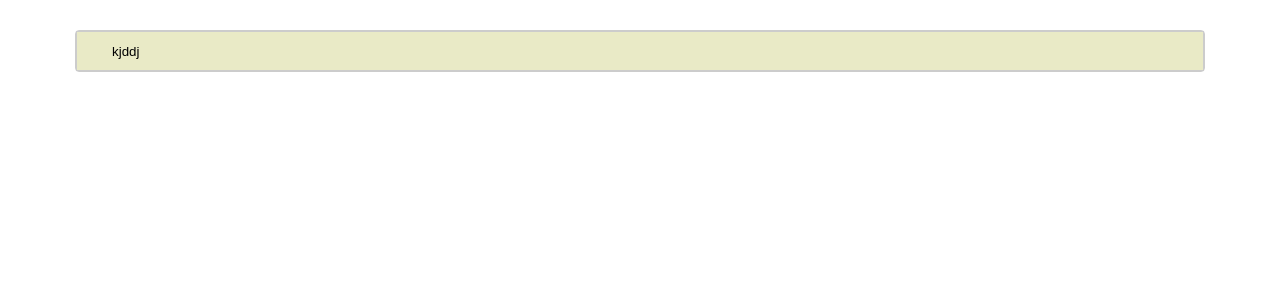
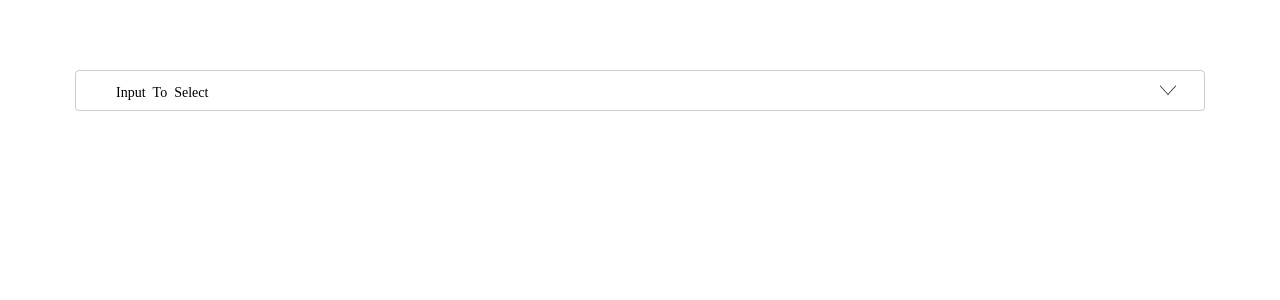
Before and after one commit to github344085688/ts-admin, a Vue app: page /main in a window 1280 px wide. Shown: the top 300 px of the page. Built offline with nearby package versions, Linux system fonts and the light colour scheme.

Commit message:
2018-7-18

```diff
--- a/config/index.js
+++ b/config/index.js
@@ -6,7 +6,7 @@ module.exports = {
     assetsPublicPath: '/',
     proxyTable: {},
     host: 'localhost',
-    port: 8000,
+    port: 7000,
     autoOpenBrowser: false,
     errorOverlay: true,
     notifyOnErrors: true,
--- a/src/components/inputSelectChoices/inputSelectChoices.ts
+++ b/src/components/inputSelectChoices/inputSelectChoices.ts
@@ -5,30 +5,27 @@ import {Component, Prop} from "vue-property-decorator";
 import axVue from '../../httpAnency'
 import template from './inputSelectChoices.vue'
 import loDing from '../lodingStyle/lodingStyle.ts'
-import { Observable } from 'rxjs/Observable'
-import { Subject } from "rxjs/Subject";
+import {Observable} from 'rxjs/Observable'
 import 'rxjs/add/observable/fromEvent'
 import 'rxjs/add/operator/throttleTime'
 import 'rxjs/add/operator/debounceTime'
 
-
-/*import 'rxjs/add/observable/of'
-import 'rxjs/add/observable/interval'
-import 'rxjs/add/operator/pluck'
-import 'rxjs/add/operator/startWith'
-import 'rxjs/add/operator/delay'*/
 @Component({
+    name: "inputSelectChoices",
     mixins: [template],
-    components:{
-        'lo-ding':loDing
+    components: {
+        "lo-ding": loDing
+    },
+    filters: {
+        filtersDatas(value: any) {
+            if (value.Name) return value.Name;
+            else  return value;
+        }
     }
 })
-
-
-
 export default class TextFile extends axVue {
     @Prop({
-        default:  ["Bevmo", "VIZIO", "KEEN", "Sun Power"]
+        default: []
     })
     deselectData: any;
 
@@ -46,70 +43,100 @@ export default class TextFile extends axVue {
         default: ''
     })
     value: string;
-    signIn:any='asdasdasd';
 
-    opensData:Array<any> = ["BevmoVal", "VIZDDSIO", "REWKEEN", "SPjeTsSun Power"];
-    isPopPlaceholders:boolean = true;
-    isFocused:boolean=false;
-    isActive:boolean=false;
+    SelectInputValue: string = '';
+
+    callbackData: any = [];
+
+    // "BevmoVal", "VIZDDSIO", "REWKEEN", "SPjeTsSun Power"
+    /* opensData:Array<any> =["BevmoVal", "VIZDDSIO", "REWKEEN", "SPjeTsSun Power"];*/
+    /* opensData:Array<any> =["BevmoVal", "VIZDDSIO", "REWKEEN", "SPjeTsSun Power"];*/
+    opensData: Array<any> = [{id: 'qz-0501', Name: 'BevmoVal'}, {id: 'qz-0701', Name: 'REWKEEN'}, {
+        id: 'qt-00d1',
+        Name: 'VIZDDSIO'
+    }, {id: 'qz-45401', Name: 'SPjeTsSun Power'}];
 
 
-    // : Subject<void> = new Subject();
+    isPopPlaceholders: boolean = true;
+    isFocused: boolean = false;
+    isActive: boolean = false;
+    isSelectIng: boolean = false;
 
-    get isValidate(): any{
-         if(this.isFocused || this.value!='')   return true
-         else return false
+    get isPlaceholder(): any {
+        if (this.deselectData.length > 0 || this.isFocused || this.SelectInputValue != '') return "isPlaceholder";
+    }
+
+    get isValidate(): any {
+        if (this.isFocused || this.value != '')   return true
+        else return false
 
     }
 
-    ss(aa:any){
-        console.log(aa)
-    }
     mounted() {
-        // inputPromise.then((o:any)=>console.log(o))
-        // this.inputInSub.then((response:any) => { console.log(response) })
-    }
-
- /*   interval =
-    subscriptions() {
-      this.interval
-    }
-
-*/
-    deselectDatass(){
-        alert('已回调')
-                 console.log(this)//这里就是改组件的VueComponent对象
-    }
-
-    inputInSub(){
-
-    };
-    inputdatas:string='kjddj'
-
-    handleFocus(ent:any){
-        this.isFocused=true;
-
-    }
-    handleChange(){
-
-    }
-    handleInput(ent:any){
 
 
     }
-    handleBlur(){
-       this.isFocused=false;
+
+    handleInput(el: any) {
+
 
     }
-    pushDeselectDat(item:any){
-        this.isActive=true;
-       if(this.deselectData.find((value:any) => value ==item)) return
-       else this.deselectData.push(item);
-    }
-    deleteChoiceData(items:any){
-        this.deselectData.splice(this.deselectData.indexOf(items),1);
-        this.$emit('update:selectData', this.deselectData)
+
+    handleChange() {
+
     }
 
+    handleFocus(el: any) {
+        this.isFocused = true;
+        let _this = this;
+
+        Observable.fromEvent(el.target, 'keyup')
+            .debounceTime(1000)
+            .subscribe((event: any) => {
+                if (!_this.SelectInputValue) return;
+                _this.deselectData.length = 0;
+                _this.isActive = true;
+                _this.isSelectIng = true;
+                _this.callbackData = [];
+                setTimeout(() => {
+                    _this.isSelectIng = false;
+                    _this.opensData = [1, 2, 3, 4];
+                }, 500)
+
+
+            })
+    }
+
+    handleBlur() {
+        this.isActive = false;
+        if (this.deselectData.length < 1) {
+            this.isFocused = false;
+            return false
+        }
+    }
+
+    pushDeselectDat(item: any) {
+        this.isActive = true;
+        if (this.deselectData.find((value: any) => value == item)) return false
+        this.deselectData.push(item);
+        if (item.Name) {
+            this.callbackData.push(item.id);
+        }
+        else {
+            this.callbackData.push(item);
+        }
+        this.$emit('update:selectData', this.callbackData)
+    }
+
+    deleteChoiceData(item: any) {
+        this.deselectData.splice(this.deselectData.indexOf(item), 1);
+        if (item.Name) {
+            this.callbackData.splice(this.callbackData.indexOf(item.id), 1);
+        }
+        else {
+            this.callbackData.splice(this.callbackData.indexOf(item), 1);
+        }
+        this.$emit('update:selectData', this.callbackData)
+    }
 
 }
--- a/src/components/inputSelectChoices/inputSelectChoices.vue
+++ b/src/components/inputSelectChoices/inputSelectChoices.vue
@@ -1,47 +1,54 @@
 <template lang="pug">
+
     div
-       .input-select-choices
-           //lo-ding
-           .Select-box
-                .item-Select(v-for="item in deselectData" ) {{item}}
+        .select-choices
+
+            .item-Select(v-for="item in deselectData" ) {{item | filtersDatas}}
                 .delete(v-on:click="deleteChoiceData(item)")
-           .input-box
-                 input(
-                 type="text"
-                 v-model="inputdatas"
-                 v-on:blur="isActive=false"
+            .PopPlaceholder(:class='isPlaceholder')
+                span Input To Select
+            input(type="text"
+            v-on:change="handleChange"
             v-on:focus="handleFocus($event)"
             v-on:input="handleInput($event)"
+            v-on:blur="handleBlur"
+            v-model="SelectInputValue"
             )
             slot
+
             .open-box(v-bind:class="isActive ? 'activeClass' : ''")
+                lo-ding.selectLoding(:wh="'12px'" v-show="isSelectIng")
                 ul
-                    li(v-for="item in opensData" )
-                       input(type="button" v-on:click="pushDeselectDat(item)"  v-on:focus="isActive=true" v-on:blur="isActive=false" v-bind:value="item")
+                    li(v-for="item in opensData" v-show="!isSelectIng" )
+                        input(type="button" v-on:click="pushDeselectDat(item)"  v-on:focus="[isFocused=true,isActive=true]" v-on:blur="[isFocused=false,isActive=false]" v-bind:value="item | filtersDatas")
 
 </template>
 <style lang="stylus">
-@import "../../assets/stylus/default.styl"
-    .input-select-choices
-        $bodall(solid 1px #ccc no);$dflex(fd row,fw nowrap,jc space-between);  width 100%; min-height 40px;/*no*/ position relative; border #ccc solid 1px;/*no*/ border-radius 4px;/*no*/ background #fff;
+    .div
+        width 300px; height 50px; background #ddd; display flex;
+        .item
+            width 20px; background #48ccbf;
+        .jj
+            margin-right  auto;
+
+    @import "../../assets/stylus/default"
+    .select-choices
+        $bodall(solid 1px #ccc no);$dflex(fd row,fw wrap,jc flex-start,ai center,ac center); margin-top 40px; width 100%; min-height 40px;/*no*/ position relative; padding 0 5px;/*no*/ border #ccc solid 1px;/*no*/ border-radius 4px;/*no*/ background #fff;padding-right 50px;/*no*/ box-sizing border-box;
         &::before
             $wh(w 20px no,h 20px no);$pAbM(p,r 25px no,t 50%); margin-top -10px;/*no*/ font-size 18px;/*no*/ content "\e901";
-        .Select-box
-            max-width 80%;
+        input[type=text]
+           flex 1; display block; background none; min-height 39px;/*no*/ border:none;outline none;cursor pointer; box-sizing border-box; z-index 1;
+        .PopPlaceholder
+            $pAbM(p,l 0,t 0); z-index 0;  display inline-block; padding-left 40px;  min-width 150px;  height 40px;/*no*/ line-height 40px;/*no*/  font-size :14px;/*no*/ transition all .5s
+        .isPlaceholder
+            top -45px;/*no*/ transition all .5s;padding-left 0px;
+
         .item-Select
-                flex 1; $pad(l 15px, r 25px no); min-width 80px; display inline-block; background #e8e8e8; margin 4px 5px;/*no*/ align-self center;border-radius 4px;/*no*/ position relative; font-size 14px; line-height 28px;/*no*/
+            $pad(l 15px, r 25px no);  z-index 2; min-width 80px; display inline-block; background #e8e8e8; margin 4px 5px;/*no*/ align-self center;border-radius 4px;/*no*/ position relative; font-size 14px; line-height 28px;/*no*/
             .delete
                 $pAbM(p,r 3px no,t 50%);margin-top -10px;/*no*/ $wh(w 18px no,h 18px no);
                 &::before
-                        font-size 18px;/*no*/ content "\e900"; color #a4a4a4; line-height normal;
-
-        .input-box
-             flex 1; background rgba(210, 213, 140, 0.49); min-height 40px; min-width 100px;
-             input[type=text]
-                  background none; border:1px solid #ccc; outline none; display inline-block; $wh(w 100%, h 100%);box-sizing border-box; padding-left 35px;
-
-        .PopPlaceholder
-            flex 1;  display inline-block;  min-width 150px;  height 40px;/*no*/ line-height 40px;/*no*/  padding-left 40px;
+                    font-size 18px;/*no*/ content "\e900"; color #a4a4a4; line-height normal;cursor pointer;
 
         .open-box
             $pAbM(p,l 0,t 100%,r 0); margin-top 15px; max-height 150px;/*no*/  background #fff;box-shadow 0px 0px 4px #333333; border-radius 4px;/*no*/ z-index 10; height 0; overflow hidden;
@@ -49,8 +56,11 @@
                 $bod(l 8px solid transparent no,r 8px solid transparent no,b 8px solid #555555 no);$pAbM(p,l 25px no,t -9px no);content  ""; $wh(w 0,h 0);
             &::after
                 $wh(w 0,h 0);$bod(l 8px solid transparent no,r 8px solid transparent no,b 8px solid #fff no);$pAbM(p,l 25px no,t -8px no);content "";
+
             ul
-                margin 0; padding 0 15px;/*no*/
+                margin 0; padding 0 15px;/*no*/ position relative;
+                .selectLoding
+                     $pAbM(p,l 0,t 0,r 0 , b 0); margin auto;
                 >li
                     list-style-type none;fz(14px no); color #6e6e6e; min-height 30px;/*no*/ line-height 30px;/*no*/ border-bottom #ccc solid 1px;/*no*/padding 0 15px;/*no*/ position relative;
                     input[type=button]
--- a/src/components/lodingStyle/lodingStyle.ts
+++ b/src/components/lodingStyle/lodingStyle.ts
@@ -1,7 +1,7 @@
 /**
  * Created by f on 2018/5/22.
  */
-import {Component} from "vue-property-decorator";
+import {Component, Prop} from "vue-property-decorator";
 import axVue from '../../httpAnency'
 import template from './lodingStyle.vue'
 @Component({
@@ -10,5 +10,9 @@ import template from './lodingStyle.vue'
     }
 })
 export default class TextFile extends axVue {
+    @Prop({
+        default:  '5px'
+    })
+    wh: any;
 
 }
--- a/src/components/lodingStyle/lodingStyle.vue
+++ b/src/components/lodingStyle/lodingStyle.vue
@@ -1,40 +1,19 @@
 <template lang="pug">
-
-    <div class="sk-three-bounce">
-    <div class="sk-bounce-1 sk-child"></div>
-    <div class="sk-bounce-2 sk-child"></div>
-    <div class="sk-bounce-3 sk-child"></div>
+    .sk-three-bounce
+        .sk-bounce-1(:style="{width:wh,height:wh}")
+        .sk-bounce-2(:style="{width:wh,height:wh}")
+        .sk-bounce-3(:style="{width:wh,height:wh}")
     </div>
-
-
 </template>
 <style lang="stylus">
-    section {
-        flex: 1 1 25%;
-    }
-
-    .sk-three-bounce {
-        width: 8em;
-        margin: auto;
-        text-align: center;
-    }
-    .sk-three-bounce .sk-child {
-        width: 2em;
-        height: 2em;
-        background-color: #337ab7;
-        border-radius: 100%;
-        display: inline-block;
-        -webkit-animation: sk-three-bounce 1.4s ease-in-out 0s infinite both;
-        animation: sk-three-bounce 1.4s ease-in-out 0s infinite both;
-    }
-    .sk-three-bounce .sk-bounce-1 {
-        -webkit-animation-delay: -0.32s;
-        animation-delay: -0.32s;
-    }
-    .sk-three-bounce .sk-bounce-2 {
-        -webkit-animation-delay: -0.16s;
-        animation-delay: -0.16s;
-    }
+    .sk-three-bounce
+        display inline-block; width 8em; margin auto; text-align center;
+        &>div
+           background-color #337ab7; border-radius 100%; display inline-block; -webkit-animation sk-three-bounce 1.4s ease-in-out 0s infinite both; animation sk-three-bounce 1.4s ease-in-out 0s infinite both; margin-left 5px;
+        .sk-bounce-1
+            -webkit-animation-delay -0.32s; animation-delay -0.32s;
+        .sk-bounce-2
+            -webkit-animation-delay -0.16s; animation-delay -0.16s;
 
     @-webkit-keyframes sk-three-bounce {
         0%, 80%, 100% {
--- a/src/components/uiSelectChoices/uiSelectChoices.ts
+++ b/src/components/uiSelectChoices/uiSelectChoices.ts
@@ -1,17 +1,24 @@
 /**
  * Created by f on 2018/5/22.
  */
-import {Component, Prop} from "vue-property-decorator";
+import {Component, Prop, Watch} from "vue-property-decorator";
 import axVue from '../../httpAnency'
 import template from './uiSelectChoices.vue'
 @Component({
+    name: 'uiSelectChoices',
     mixins: [template],
-    components:{
+    components: {},
+    filters: {
+        filtersDatas(value: any) {
+            if (value.Name) return value.Name;
+            else  return value;
+        }
     }
 })
+
 export default class TextFile extends axVue {
     @Prop({
-        default:  []
+        default: []
     })
     deselectData: any;
 
@@ -30,48 +37,80 @@ export default class TextFile extends axVue {
     })
     value: string;
 
-    opensData:Array<any> = ["BevmoVal", "VIZDDSIO", "REWKEEN", "SPjeTsSun Power"];
-    isPopPlaceholders:boolean = true;
-    isFocused:boolean=false;
-    isActive:boolean=false;
+    callbackData: any = [];
 
-    get isPlaceholder():any{
-        if(this.deselectData.length>0 || this.isFocused ) return "isPlaceholder";
+    /*  opensData:Array<any> = ['BevmoVal','REWKEEN','VIZDDSIO'];*/
+    /* opensData:Array<any> = [1,2,3];*/
+
+   opensData: Array<any> = [{id: 'qz-0501', Name: 'BevmoVal'}, {id: 'qz-0701', Name: 'REWKEEN'}, {
+        id: 'qt-00d1',
+        Name: 'VIZDDSIO'
+    }, {id: 'qz-45401', Name: 'SPjeTsSun Power'}];
+
+
+    isPopPlaceholders: boolean = true;
+    isFocused: boolean = false;
+    isActive: boolean = false;
+
+
+    mounted() {
     }
 
-    get isValidate(): any{
-         if(this.isFocused || this.value!='')   return true
-         else return false
+    @Watch("value")
+    ishanevalidates() {
+    }
+
+    get isPlaceholder(): any {
+        if (this.deselectData.length > 0 || this.isFocused) return "isPlaceholder";
+    }
+
+    get isValidate(): any {
+        if (this.isFocused || this.value != '')   return true
+        else return false
 
     }
-    handleInput(){
 
+    handleInput() {
     }
-    handleChange(){
 
+    handleChange() {
     }
-    handleFocus(){
-       this.isFocused=true;
-       this.isActive=true;
+
+    handleFocus() {
+        this.isFocused = true;
+        this.isActive = true;
     }
-    handleBlur(){
-        this.isActive=false;
-        if(this.deselectData.length<1){
-            this.isFocused=false;
-        return false
+
+    handleBlur() {
+        this.isActive = false;
+        if (this.deselectData.length < 1) {
+            this.isFocused = false;
+            return false
         }
+    }
 
+    pushDeselectDat(item: any) {
+        this.isActive = true;
+        if (this.deselectData.find((value: any) => value == item)) return false
+        this.deselectData.push(item);
+        if (item.Name) {
+            this.callbackData.push(item.id);
+        }
+        else {
+            this.callbackData.push(item);
+        }
+        this.$emit('update:selectData', this.callbackData)
+    }
 
-
-    }
-    pushDeselectDat(item:any){
-        this.isActive=true;
-       if(this.deselectData.find((value:any) => value ==item)) return
-       else this.deselectData.push(item);
-    }
-    deleteChoiceData(items:any){
-        this.deselectData.splice(this.deselectData.indexOf(items),1);
-        this.$emit('update:selectData', this.deselectData)
+    deleteChoiceData(item: any) {
+        this.deselectData.splice(this.deselectData.indexOf(item), 1);
+        if (item.Name) {
+            this.callbackData.splice(this.callbackData.indexOf(item.id), 1);
+        }
+        else {
+            this.callbackData.splice(this.callbackData.indexOf(item), 1);
+        }
+        this.$emit('update:selectData', this.callbackData)
     }
 
 
--- a/src/components/uiSelectChoices/uiSelectChoices.vue
+++ b/src/components/uiSelectChoices/uiSelectChoices.vue
@@ -1,21 +1,20 @@
 <template lang="pug">
     div
        .select-choices
-           input(type="button"
-           v-on:change="handleChange"
-           v-on:focus="handleFocus"
-           v-on:input="handleInput"
-           v-on:blur="handleBlur"
-           )
-           .item-Select(v-for="item in deselectData" ) {{item}}
+           .item-Select(v-for="item in deselectData" ) {{item | filtersDatas}}
                .delete(v-on:click="deleteChoiceData(item)")
            .PopPlaceholder(:class='isPlaceholder') for Usages in All Places...
-
+           input(type="button"
+            v-on:change="handleChange"
+            v-on:focus="handleFocus"
+            v-on:input="handleInput"
+            v-on:blur="handleBlur"
+            )
            slot
            .open-box(v-bind:class="isActive ? 'activeClass' : ''")
                 ul
                     li(v-for="item in opensData" )
-                       input(type="button" v-on:click="pushDeselectDat(item)"  v-on:focus="[isFocused=true,isActive=true]" v-on:blur="[isFocused=false,isActive=false]" v-bind:value="item")
+                       input(type="button" v-on:click="pushDeselectDat(item)"  v-on:focus="[isFocused=true,isActive=true]" v-on:blur="[isFocused=false,isActive=false]" v-bind:value="item | filtersDatas")
 
 </template>
 <style lang="stylus">
```
Lines whose indentation alone changed are shown as unchanged.
